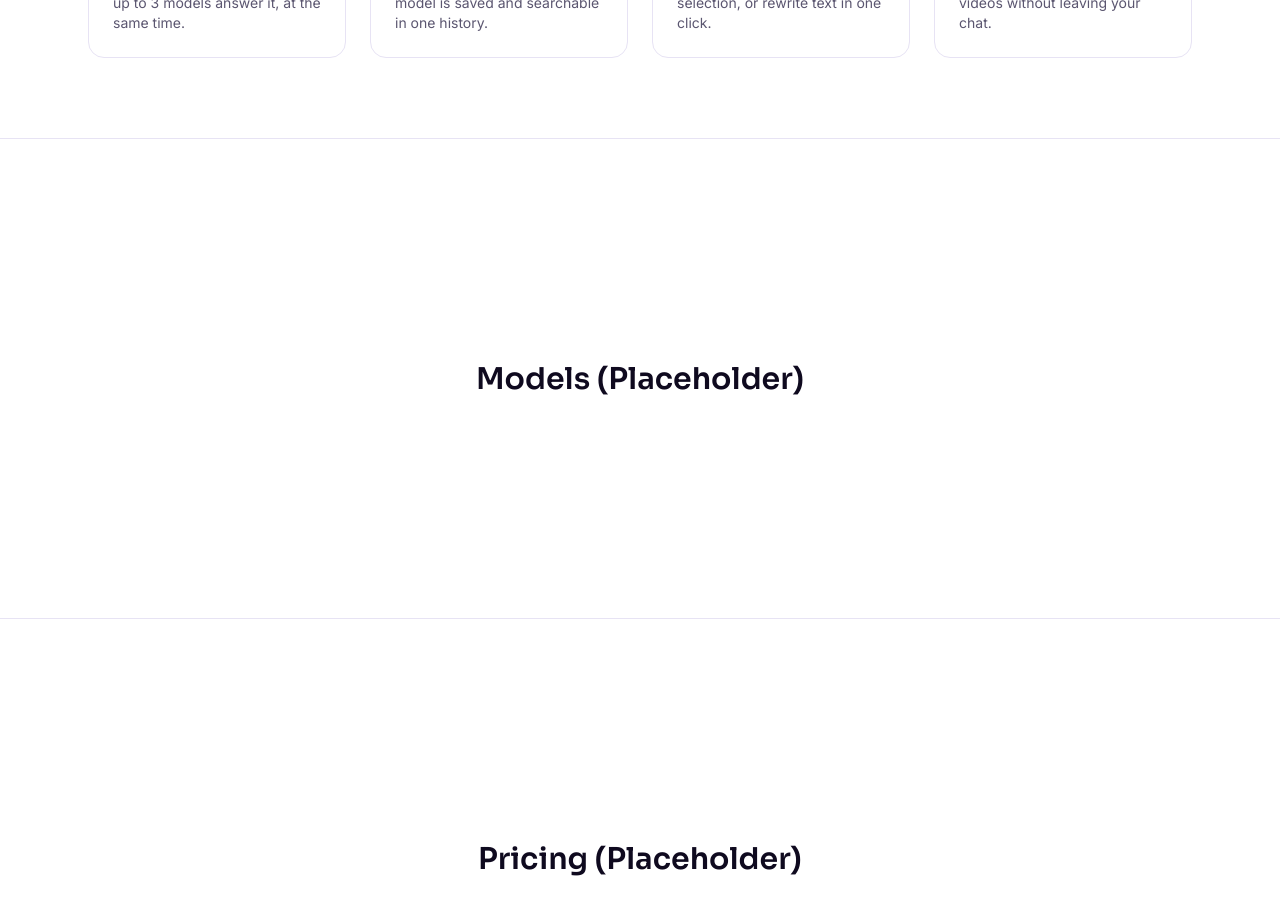
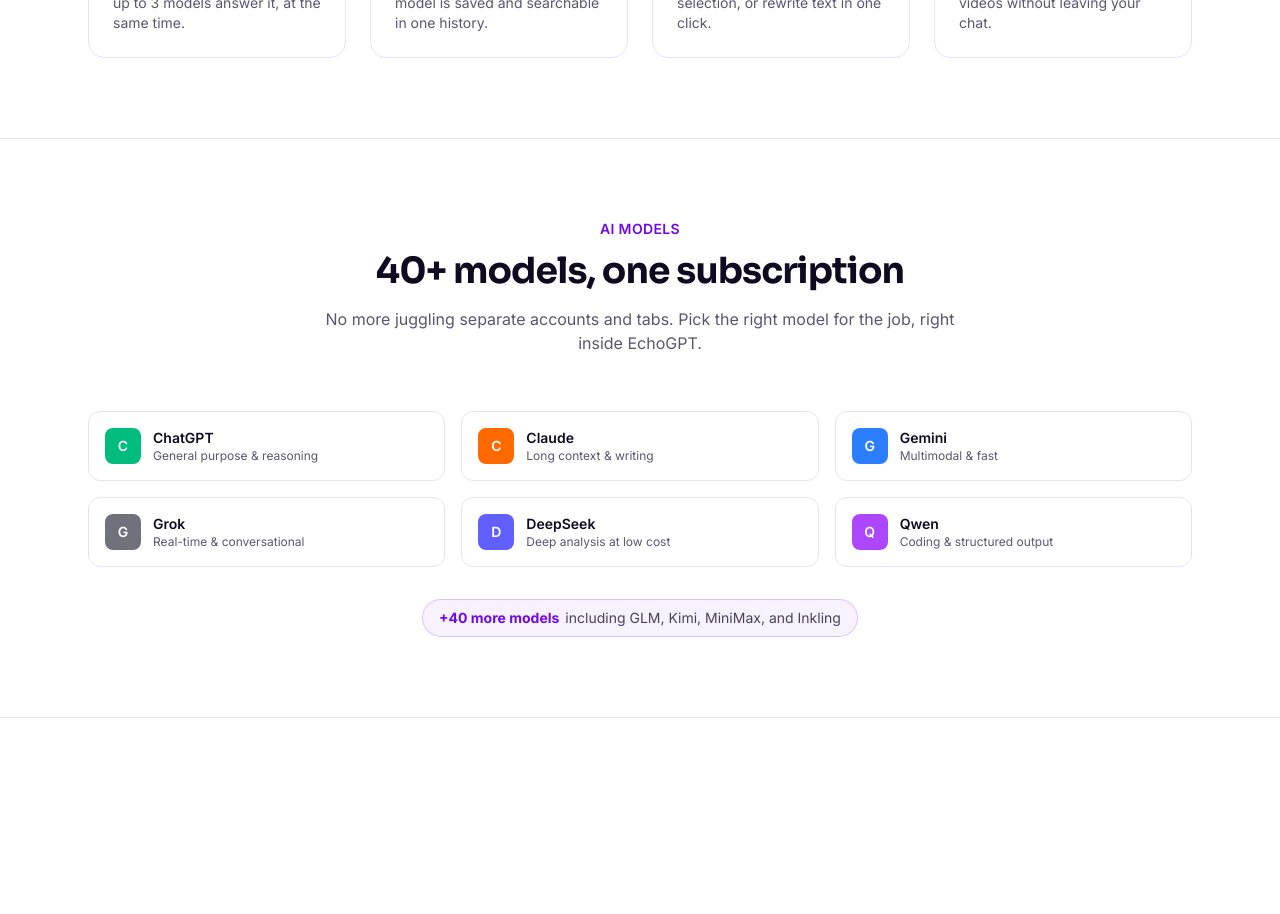
Before and after one commit to mominulislamsharon/EchoGpt-Redesign, a Next.js app: page / in a window 1280 px wide. Shown: the part 1420-2334 px from the top of the page. Built offline with nearby package versions, Linux system fonts and the light colour scheme.

Commit message:
added ai models section

```diff
--- a/src/app/page.tsx
+++ b/src/app/page.tsx
@@ -1,6 +1,7 @@
 import Hero from "@/components/landing/hero";
 import Features from "@/components/landing/features";
 import Navbar from "@/components/landing/navbar";
+import Models from "@/components/landing/models";
 
 const SECTIONS = ["models", "pricing", "faq"] as const;
 
@@ -11,6 +12,7 @@ export default function Home() {
       <main id="main">
         <Hero />
         <Features />
+        <Models />
 
         {SECTIONS.map((id) => (
           <section
--- /dev/null
+++ b/src/components/landing/models.tsx
@@ -0,0 +1,85 @@
+"use client";
+
+import MODELS from "@/data/models";
+import { motion } from "framer-motion";
+
+const fadeUp = {
+  hidden: { opacity: 0, y: 16 },
+  show: (delay = 0) => ({
+    opacity: 1,
+    y: 0,
+    transition: { duration: 0.4, delay },
+  }),
+};
+
+const Models = () => {
+  return (
+    <div id="models" className="scroll-mt-16 border-t border-border">
+      <div className="mx-auto max-w-6xl px-4 py-20 sm:px-6">
+        <motion.div
+          initial="hidden"
+          whileInView="show"
+          viewport={{ once: true, margin: "-80px" }}
+          custom={0}
+          variants={fadeUp}
+          className="mx-auto max-w-2xl text-center"
+        >
+          <p className="mb-3 text-sm font-semibold uppercase tracking-wide text-primary">
+            AI Models
+          </p>
+          <h2 className="font-heading text-3xl font-bold tracking-tight sm:text-4xl">
+            40+ models, one subscription
+          </h2>
+          <p className="mt-4 text-muted-foreground">
+            No more juggling separate accounts and tabs. Pick the right model
+            for the job, right inside EchoGPT.
+          </p>
+        </motion.div>
+        <div className="mt-14 grid grid-cols-2 gap-4 sm:grid-cols-3">
+          {MODELS.map((model, i) => (
+            <motion.div
+              key={model.name}
+              initial="hidden"
+              whileInView="show"
+              viewport={{ once: true, margin: "-80px" }}
+              custom={0.06 * (i + 1)}
+              variants={fadeUp}
+              className="flex items-center gap-3 rounded-xl border border-border bg-card p-4 transition-colors hover:border-primary/40"
+            >
+              <span
+                aria-hidden
+                className={`flex size-9 shrink-0 items-center justify-center rounded-lg text-sm font-semibold text-white ${model.color}`}
+              >
+                {model.name.charAt(0)}
+              </span>
+              <div className="min-w-0">
+                <p className="truncate text-sm font-semibold">{model.name}</p>
+                <p className="truncate text-xs text-muted-foreground">
+                  {model.tagline}
+                </p>
+              </div>
+            </motion.div>
+          ))}
+        </div>
+
+        <motion.p
+          initial="hidden"
+          whileInView="show"
+          viewport={{ once: true, margin: "-80px" }}
+          custom={0.5}
+          variants={fadeUp}
+          className="mt-8 text-center"
+        >
+          <span className="inline-flex flex-wrap items-center justify-center gap-x-1.5 gap-y-1 rounded-full border border-primary/20 bg-primary/5 px-4 py-2 text-sm text-primary">
+            <span className="font-bold">+40 more models</span>
+            <span className="text-foreground/75">
+              including GLM, Kimi, MiniMax, and Inkling
+            </span>
+          </span>
+        </motion.p>
+      </div>
+    </div>
+  );
+};
+
+export default Models;
--- /dev/null
+++ b/src/data/models.ts
@@ -0,0 +1,16 @@
+interface Model {
+  name: string;
+  tagline: string;
+  color: string;
+}
+
+const MODELS: Model[] = [
+  { name: "ChatGPT", tagline: "General purpose & reasoning", color: "bg-emerald-500" },
+  { name: "Claude", tagline: "Long context & writing", color: "bg-orange-500" },
+  { name: "Gemini", tagline: "Multimodal & fast", color: "bg-blue-500" },
+  { name: "Grok", tagline: "Real-time & conversational", color: "bg-zinc-500" },
+  { name: "DeepSeek", tagline: "Deep analysis at low cost", color: "bg-indigo-500" },
+  { name: "Qwen", tagline: "Coding & structured output", color: "bg-purple-500" },
+];
+
+export default MODELS;
```
